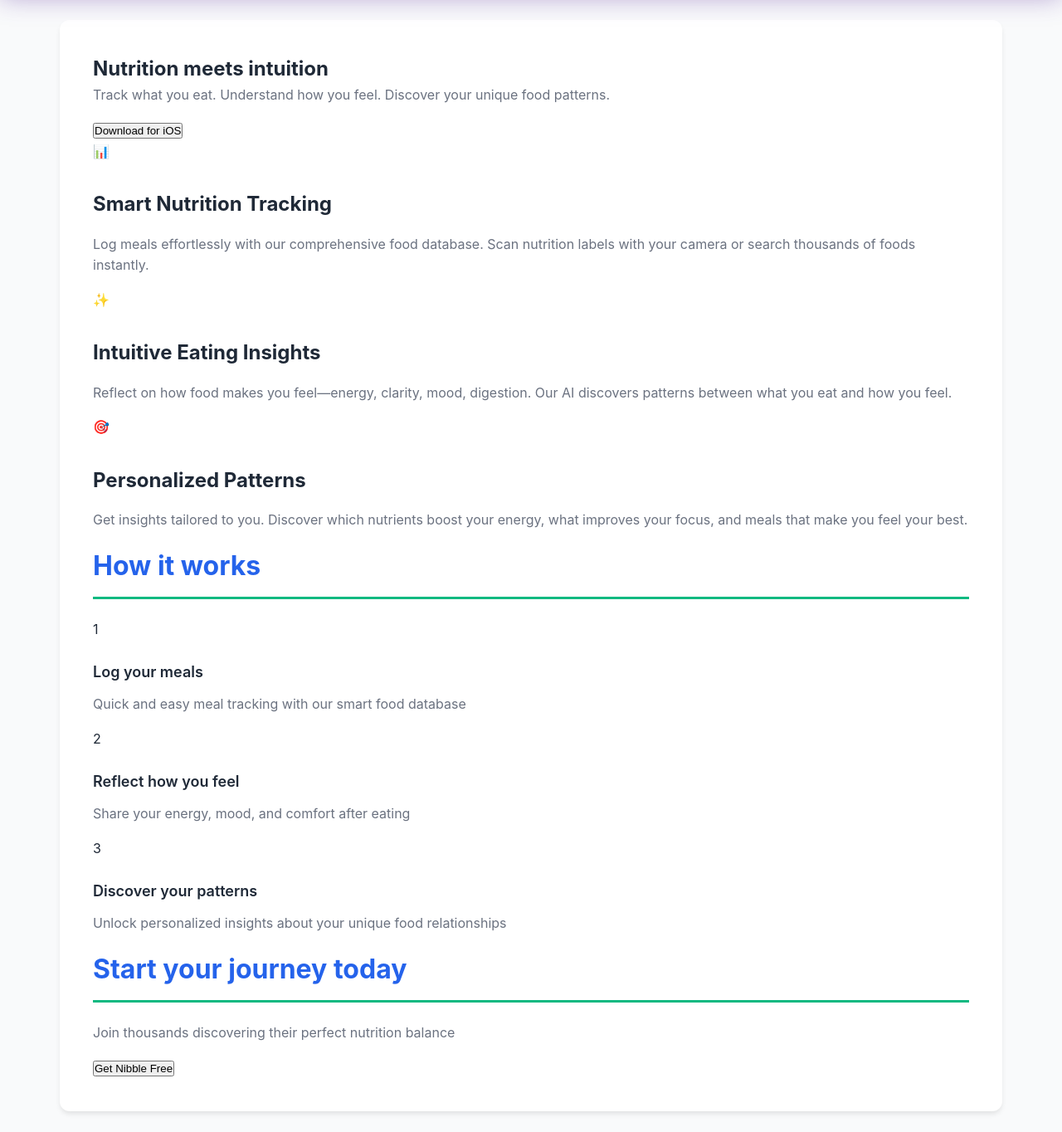
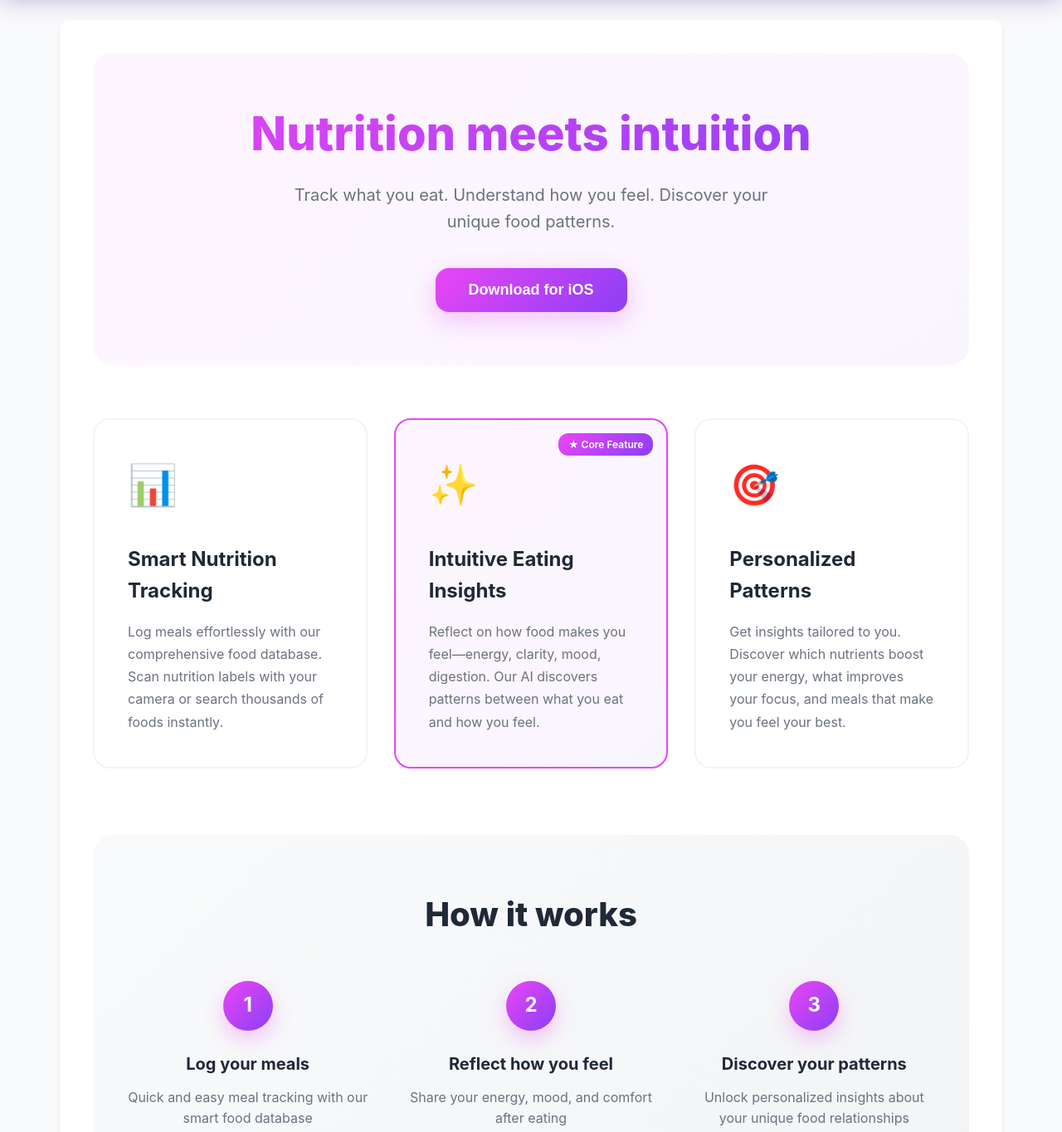
Before and after one commit to intuitivenibble-del/intuitivenibble-del.github.io, a plain HTML site: page index.html in a window 1280 px wide. Shown: the part 120-1484 px from the top of the page at 83% size. Drawn offline with Linux system fonts and the light colour scheme.

Commit message:
Update styles.css

```diff
--- a/styles.css
+++ b/styles.css
@@ -429,6 +429,268 @@ a:hover {
     color: var(--text-secondary);
 }
 
+/* ========================================
+   HERO SECTION
+   ======================================== */
+
+.hero-section {
+    text-align: center;
+    padding: 4rem 2rem;
+    background: linear-gradient(135deg, rgba(233, 70, 245, 0.05) 0%, rgba(139, 63, 245, 0.05) 100%);
+    border-radius: 24px;
+    margin-bottom: 4rem;
+}
+
+.hero-title {
+    font-size: 3.5rem;
+    font-weight: 800;
+    background: linear-gradient(135deg, #E946F5 0%, #8B3FF5 100%);
+    -webkit-background-clip: text;
+    -webkit-text-fill-color: transparent;
+    background-clip: text;
+    margin-bottom: 1.5rem;
+    line-height: 1.2;
+}
+
+.hero-subtitle {
+    font-size: 1.25rem;
+    color: var(--text-secondary);
+    max-width: 600px;
+    margin: 0 auto 2.5rem;
+    line-height: 1.6;
+}
+
+.cta-button {
+    background: linear-gradient(135deg, #E946F5 0%, #8B3FF5 100%);
+    color: white;
+    padding: 1rem 2.5rem;
+    border-radius: 16px;
+    font-size: 1.125rem;
+    font-weight: 600;
+    border: none;
+    cursor: pointer;
+    transition: all 0.3s ease;
+    box-shadow: 0 10px 30px rgba(233, 70, 245, 0.3);
+}
+
+.cta-button:hover {
+    transform: translateY(-2px);
+    box-shadow: 0 15px 40px rgba(233, 70, 245, 0.4);
+}
+
+/* ========================================
+   FEATURES GRID
+   ======================================== */
+
+.features-grid {
+    display: grid;
+    grid-template-columns: repeat(auto-fit, minmax(300px, 1fr));
+    gap: 2rem;
+    margin-bottom: 5rem;
+}
+
+.feature-card {
+    background: white;
+    padding: 2.5rem;
+    border-radius: 20px;
+    border: 2px solid #f3f4f6;
+    transition: all 0.3s ease;
+}
+
+.feature-card:hover {
+    transform: translateY(-5px);
+    box-shadow: 0 20px 40px rgba(0, 0, 0, 0.1);
+    border-color: #E946F5;
+}
+
+.feature-highlight {
+    background: linear-gradient(135deg, rgba(233, 70, 245, 0.05) 0%, rgba(139, 63, 245, 0.05) 100%);
+    border: 2px solid #E946F5;
+    position: relative;
+    overflow: hidden;
+}
+
+.feature-highlight::before {
+    content: "★ Core Feature";
+    position: absolute;
+    top: 1rem;
+    right: 1rem;
+    background: linear-gradient(135deg, #E946F5 0%, #8B3FF5 100%);
+    color: white;
+    padding: 0.25rem 0.75rem;
+    border-radius: 12px;
+    font-size: 0.75rem;
+    font-weight: 600;
+}
+
+.feature-icon {
+    font-size: 3rem;
+    margin-bottom: 1.5rem;
+}
+
+.feature-title {
+    font-size: 1.5rem;
+    font-weight: 700;
+    color: var(--text-primary);
+    margin-bottom: 1rem;
+}
+
+.feature-description {
+    font-size: 1rem;
+    color: var(--text-secondary);
+    line-height: 1.7;
+    margin-bottom: 0;
+}
+
+/* ========================================
+   HOW IT WORKS SECTION
+   ======================================== */
+
+.how-it-works {
+    background: linear-gradient(135deg, #f9fafb 0%, #f3f4f6 100%);
+    padding: 4rem 2.5rem;
+    border-radius: 24px;
+    margin-bottom: 4rem;
+}
+
+.section-title {
+    text-align: center;
+    font-size: 2.5rem;
+    font-weight: 800;
+    color: var(--text-primary);
+    margin-bottom: 3rem;
+    border: none;
+    padding: 0;
+}
+
+.steps-container {
+    display: grid;
+    grid-template-columns: repeat(auto-fit, minmax(250px, 1fr));
+    gap: 3rem;
+    max-width: 1000px;
+    margin: 0 auto;
+}
+
+.step {
+    text-align: center;
+}
+
+.step-number {
+    width: 60px;
+    height: 60px;
+    background: linear-gradient(135deg, #E946F5 0%, #8B3FF5 100%);
+    color: white;
+    border-radius: 50%;
+    display: flex;
+    align-items: center;
+    justify-content: center;
+    font-size: 1.5rem;
+    font-weight: 700;
+    margin: 0 auto 1.5rem;
+    box-shadow: 0 10px 25px rgba(233, 70, 245, 0.3);
+}
+
+.step h4 {
+    font-size: 1.25rem;
+    font-weight: 700;
+    color: var(--text-primary);
+    margin-bottom: 0.75rem;
+}
+
+.step p {
+    font-size: 1rem;
+    color: var(--text-secondary);
+    margin-bottom: 0;
+}
+
+/* ========================================
+   CTA SECTION
+   ======================================== */
+
+.cta-section {
+    text-align: center;
+    padding: 4rem 2rem;
+    background: linear-gradient(135deg, #E946F5 0%, #8B3FF5 100%);
+    border-radius: 24px;
+    color: white;
+}
+
+.cta-title {
+    font-size: 2.5rem;
+    font-weight: 800;
+    color: white;
+    margin-bottom: 1rem;
+    border: none;
+    padding: 0;
+}
+
+.cta-subtitle {
+    font-size: 1.125rem;
+    color: rgba(255, 255, 255, 0.9);
+    margin-bottom: 2.5rem;
+}
+
+.cta-button-secondary {
+    background: white;
+    color: #8B3FF5;
+    padding: 1rem 2.5rem;
+    border-radius: 16px;
+    font-size: 1.125rem;
+    font-weight: 600;
+    border: none;
+    cursor: pointer;
+    transition: all 0.3s ease;
+    box-shadow: 0 10px 30px rgba(0, 0, 0, 0.2);
+}
+
+.cta-button-secondary:hover {
+    transform: translateY(-2px);
+    box-shadow: 0 15px 40px rgba(0, 0, 0, 0.3);
+}
+
+/* ========================================
+   RESPONSIVE DESIGN FOR NEW SECTIONS
+   ======================================== */
+
+@media (max-width: 768px) {
+    .hero-title {
+        font-size: 2.5rem;
+    }
+
+    .hero-subtitle {
+        font-size: 1.125rem;
+    }
+
+    .hero-section {
+        padding: 3rem 1.5rem;
+    }
+
+    .features-grid {
+        grid-template-columns: 1fr;
+    }
+
+    .how-it-works {
+        padding: 3rem 1.5rem;
+    }
+
+    .section-title {
+        font-size: 2rem;
+    }
+
+    .steps-container {
+        grid-template-columns: 1fr;
+        gap: 2rem;
+    }
+
+    .cta-title {
+        font-size: 2rem;
+    }
+
+    .cta-section {
+        padding: 3rem 1.5rem;
+    }
+}
+
 @media (max-width: 768px) {
     h1 { font-size: 1.875rem; }
     h2 { font-size: 1.5rem; }
```
